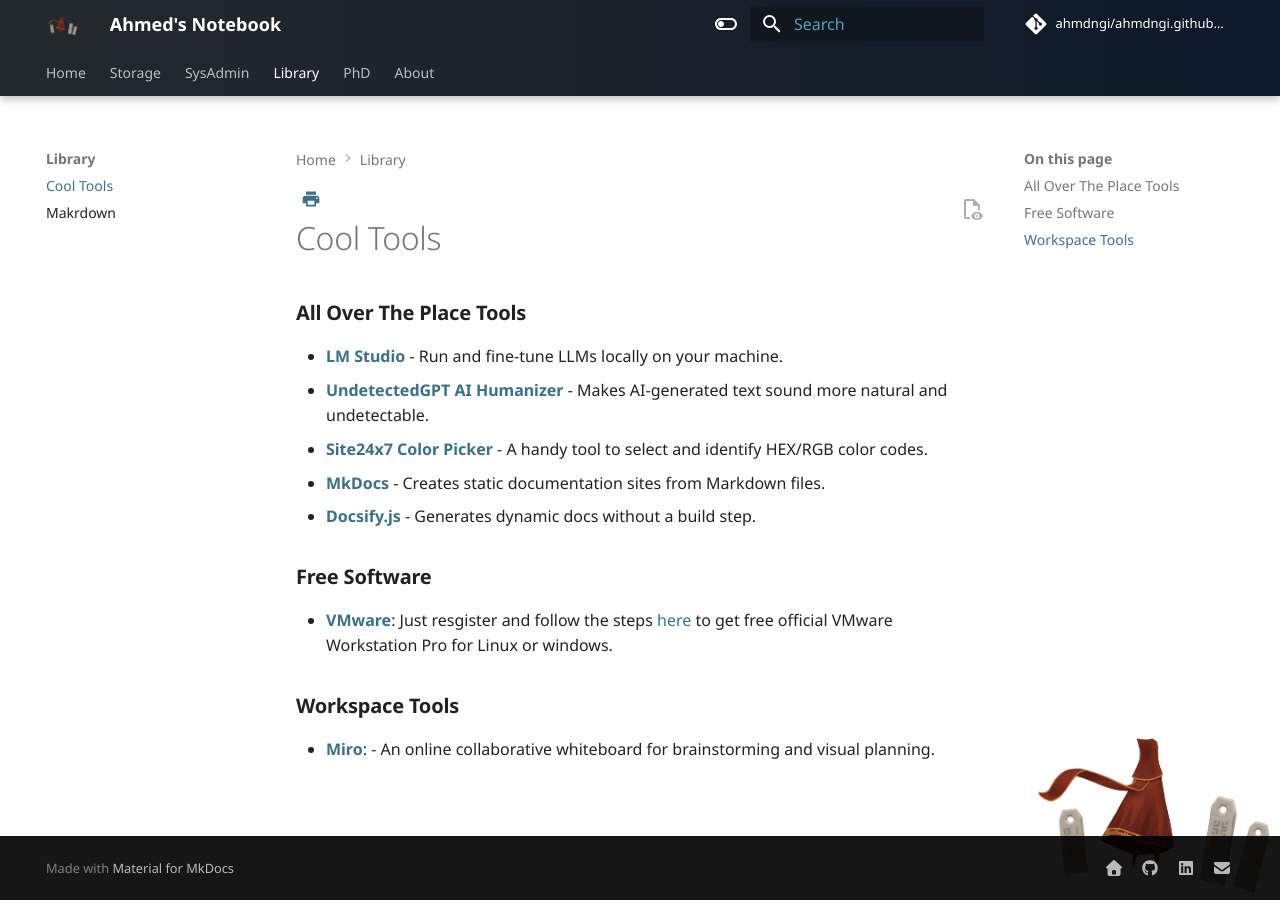
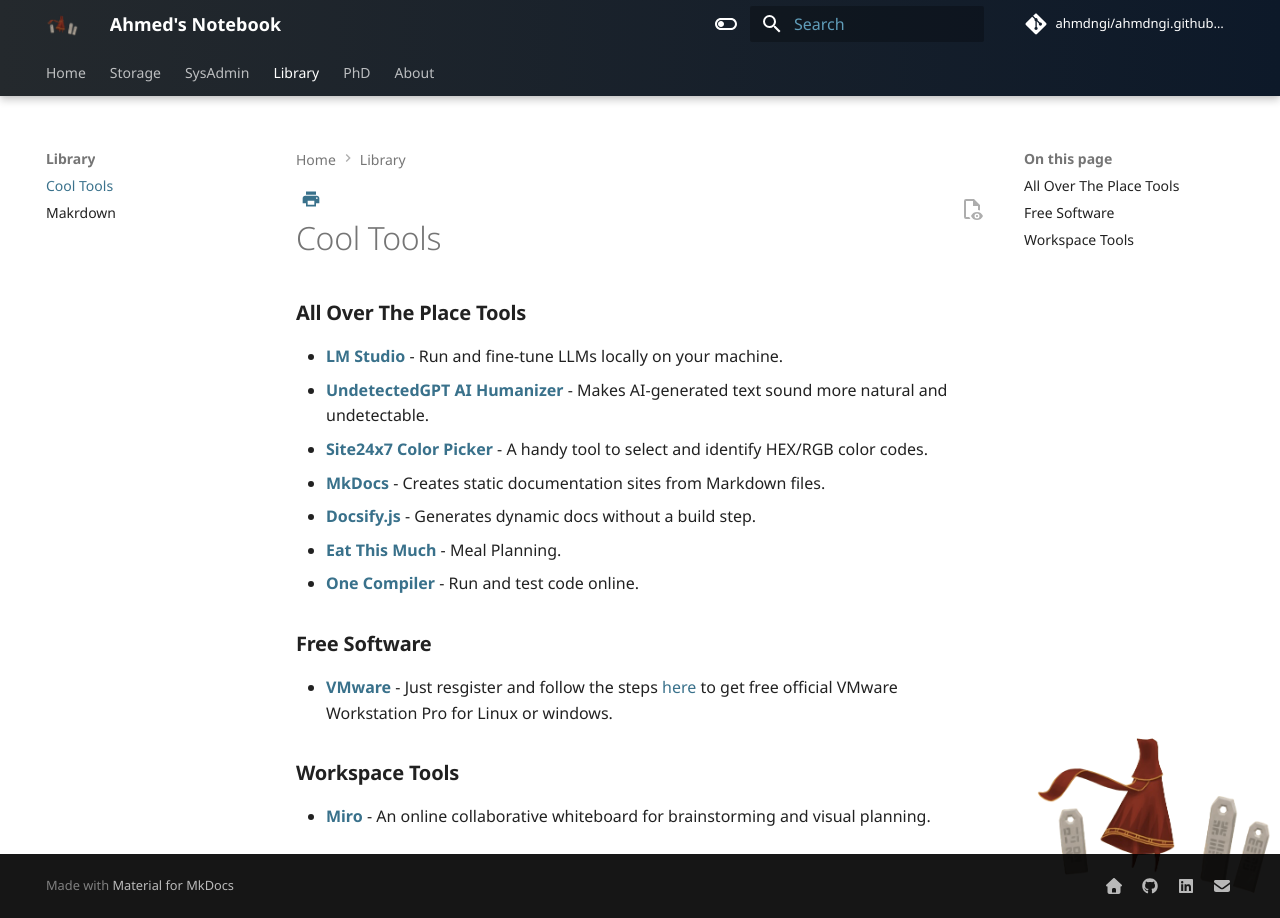
Before and after one commit to ahmdngi/notes.oversight.ee, an MkDocs documentation site: the page built from docs/content/library/cool-tools.md, in a window 1280 px wide. Built offline with MkDocs 1.6.1 and Material for MkDocs 9.7.7, drawn with Linux system fonts in a browser that asks for light colours; comment, search, counter and statistics services are not loaded.

Commit message:
new tools entry

```diff
--- a/docs/content/library/cool-tools.md
+++ b/docs/content/library/cool-tools.md
@@ -4,11 +4,13 @@
 - **[Site24x7 Color Picker](https://www.site24x7.com/tools/color-code-picker.html)** - A handy tool to select and identify HEX/RGB color codes.
 - **[MkDocs](https://www.mkdocs.org/)** - Creates static documentation sites from Markdown files.
 - **[Docsify.js](https://docsify.js.org/)** - Generates dynamic docs without a build step.
+- **[Eat This Much](https://www.eatthismuch.com/)** - Meal Planning.
+- **[One Compiler](https://onecompiler.com/)** - Run and test code online.
 
 
 ### **Free Software**
-- **[VMware](https://profile.broadcom.com/web/registration)**: Just resgister and follow the steps [here](https://www.omgubuntu.co.uk/2024/05/vmware-workstation-pro-is-now-free-to-use) to get free official VMware Workstation Pro for Linux or windows.
+- **[VMware](https://profile.broadcom.com/web/registration)** - Just resgister and follow the steps [here](https://www.omgubuntu.co.uk/2024/05/vmware-workstation-pro-is-now-free-to-use) to get free official VMware Workstation Pro for Linux or windows.
 
 
 ### **Workspace Tools**
-- **[Miro](https://miro.com/)**:  - An online collaborative whiteboard for brainstorming and visual planning.
+- **[Miro](https://miro.com/)**  - An online collaborative whiteboard for brainstorming and visual planning.
```
Also changed, not shown: docs/content/phd/phd-tools.md (+8 -0 lines).
